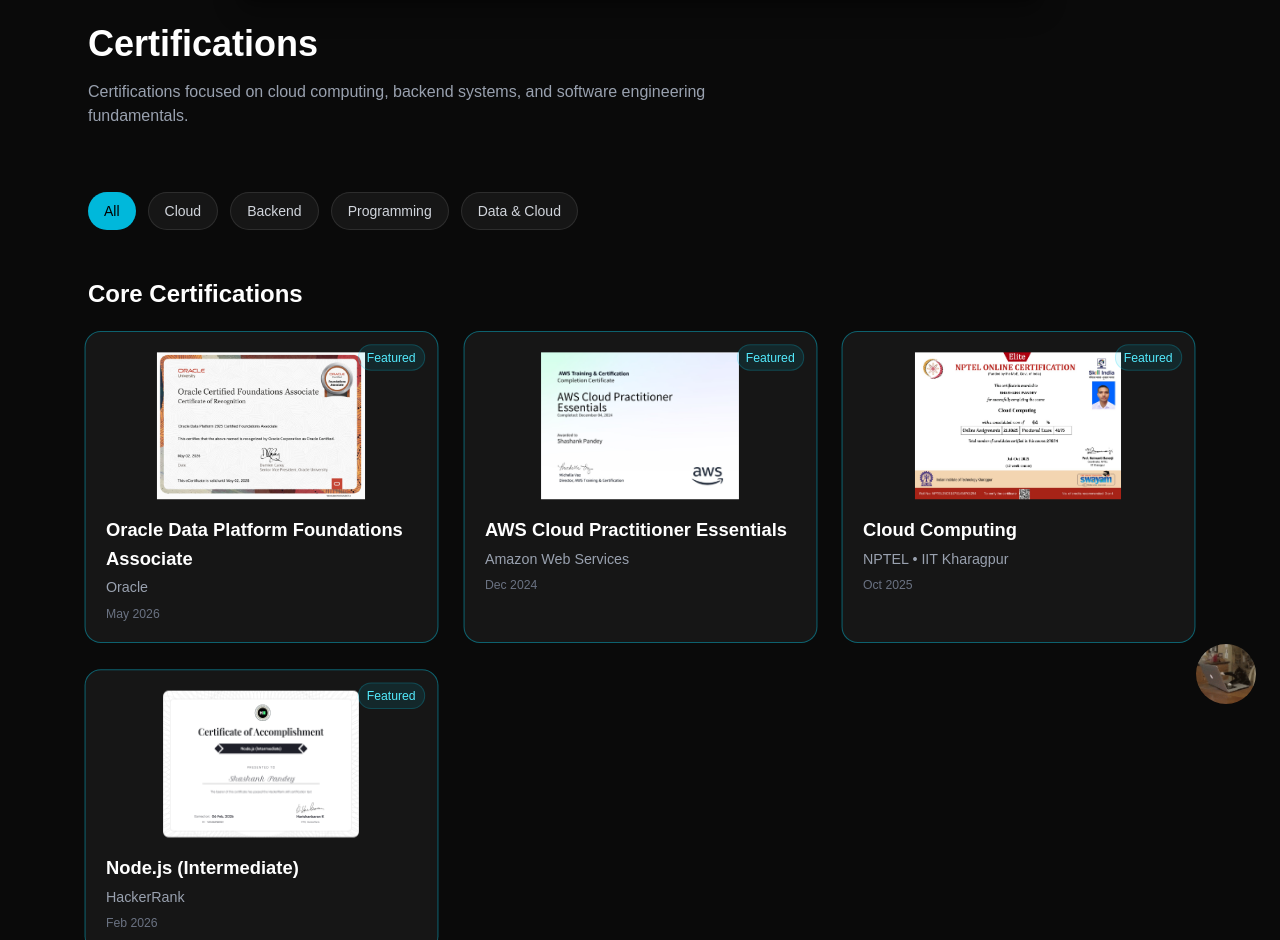
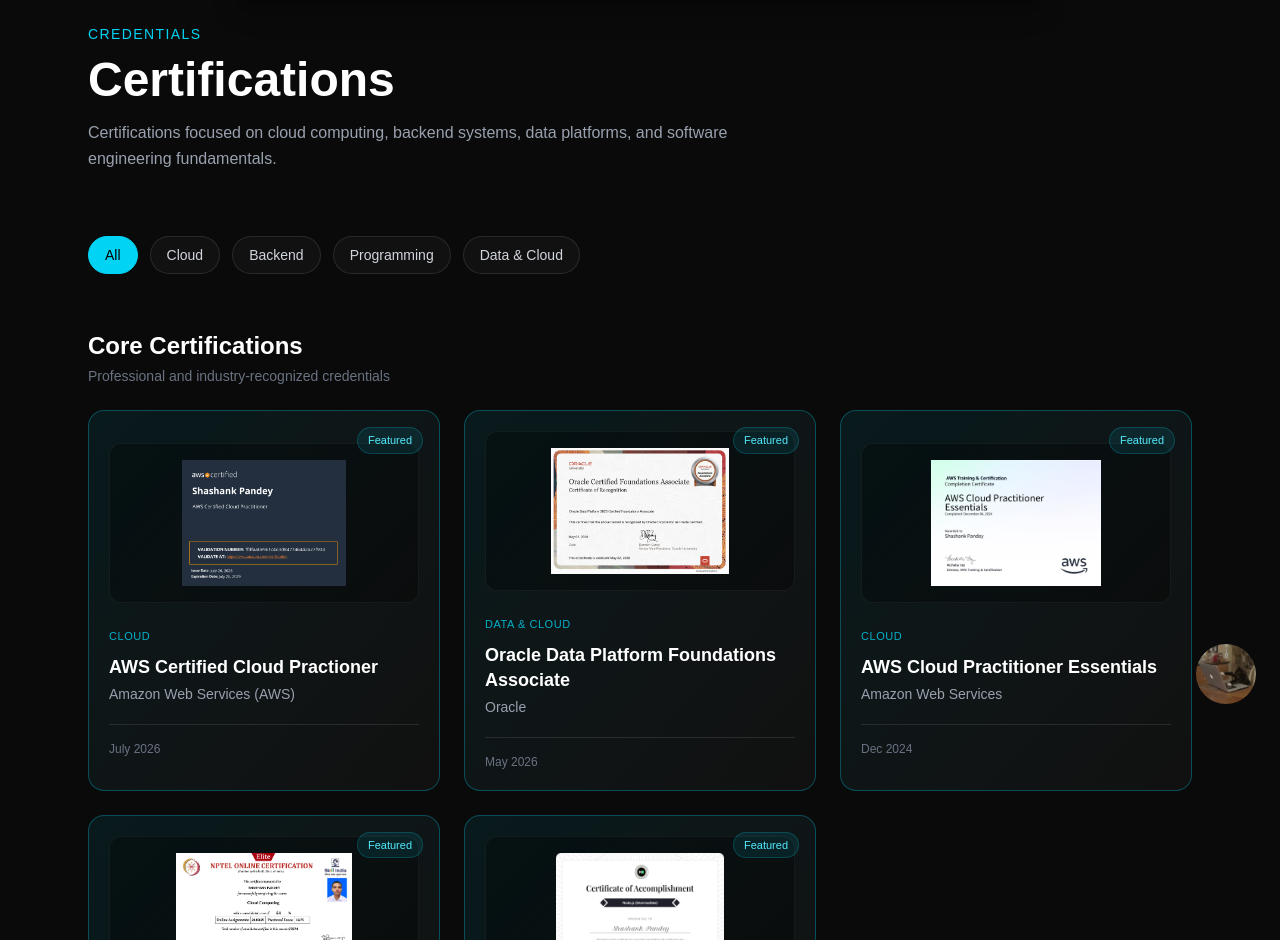
Before and after one commit to shashankpandey04/myportfolio, a Next.js app: page /certifications in a window 1280 px wide. Shown: the part 72-1012 px from the top of the page. Built offline with nearby package versions, Linux system fonts and the light colour scheme.

Commit message:
Updated Certifications

```diff
--- a/app/certifications/page.tsx
+++ b/app/certifications/page.tsx
@@ -1,145 +1,269 @@
 "use client";
 
-import { useState } from "react";
+import { useMemo, useState } from "react";
+import { useRouter, useSearchParams } from "next/navigation";
+
 import CertificationCard from "@/components/certifications/CertificationCard";
 import CertificateModal from "@/components/certifications/CertificateModal";
 
-export default function CertificationsPage() {
-  const [selectedCert, setSelectedCert] = useState<string | null>(null);
-  const [filter, setFilter] = useState("All");
-
 const coreCertifications = [
   {
+    uid: "aws-certified-cloud-practioner",
+    title: "AWS Certified Cloud Practioner",
+    issuer: "Amazon Web Services (AWS)",
+    date: "July 2026",
+    image: "/certifications/aws-certified-cloud-practioner.png",
+    category: "Cloud",
+    credentialId: "ffdfaa0e961c4d3d847746442a27f903",
+    credentialUrl: "https://www.credly.com/badges/1d6c627b-0848-4b69-b308-842ea22287fd/public_url",
+  },
+  {
+    uid: "oracle-data-platform-foundations",
     title: "Oracle Data Platform Foundations Associate",
     issuer: "Oracle",
     date: "May 2026",
     image: "/certifications/oracle-foundations-dbms.png",
     category: "Data & Cloud",
+    credentialId: "",
+    credentialUrl: "",
   },
   {
+    uid: "aws-cloud-practitioner",
     title: "AWS Cloud Practitioner Essentials",
     issuer: "Amazon Web Services",
     date: "Dec 2024",
     image: "/certifications/aws-cloud-practitioner.png",
     category: "Cloud",
+    credentialId: "",
+    credentialUrl: "",
   },
   {
+    uid: "nptel-cloud-computing",
     title: "Cloud Computing",
     issuer: "NPTEL • IIT Kharagpur",
     date: "Oct 2025",
     image: "/certifications/nptel-cloud-computing.png",
     category: "Cloud",
+    credentialId: "",
+    credentialUrl: "",
   },
   {
+    uid: "nodejs-intermediate",
     title: "Node.js (Intermediate)",
     issuer: "HackerRank",
     date: "Feb 2026",
     image: "/certifications/nodejs_hackerrank.png",
     category: "Backend",
+    credentialId: "",
+    credentialUrl: "",
   },
 ];
 
 const additionalCertifications = [
   {
+    uid: "dsa-lpu",
     title: "Data Structures & Algorithms",
     issuer: "Lovely Professional University",
     date: "Dec 2024",
     image: "/certifications/dsa_neocolab.png",
     category: "Programming",
+    credentialId: "YOUR-LPU-CREDENTIAL-ID",
+    credentialUrl: "",
   },
   {
+    uid: "oops-cpp-lpu",
     title: "Object-Oriented Programming with C++",
     issuer: "Lovely Professional University",
     date: "Dec 2024",
     image: "/certifications/oops_neocolab.png",
     category: "Programming",
+    credentialId: "YOUR-LPU-CREDENTIAL-ID",
+    credentialUrl: "",
   },
 ];
 
-  const filterCerts = (certs: any[]) =>
+const allCertifications = [
+  ...coreCertifications,
+  ...additionalCertifications,
+];
+
+export default function CertificationsPage() {
+  const router = useRouter();
+  const searchParams = useSearchParams();
+
+  const [filter, setFilter] = useState("All");
+
+  const uid = searchParams.get("uid");
+
+  const selectedCert = useMemo(() => {
+    if (!uid) return null;
+
+    return (
+      allCertifications.find(
+        (cert) => cert.uid === uid
+      ) ?? null
+    );
+  }, [uid]);
+
+  const filteredCore =
     filter === "All"
-      ? certs
-      : certs.filter((cert) => cert.category === filter);
+      ? coreCertifications
+      : coreCertifications.filter(
+          (cert) => cert.category === filter
+        );
 
-  const filteredCore = filterCerts(coreCertifications);
-  const filteredAdditional = filterCerts(additionalCertifications);
+  const filteredAdditional =
+    filter === "All"
+      ? additionalCertifications
+      : additionalCertifications.filter(
+          (cert) => cert.category === filter
+        );
+
+  const openCertificate = (uid: string) => {
+    const params = new URLSearchParams(searchParams.toString());
+
+    params.set("uid", uid);
+
+    router.push(
+      `/certifications?${params.toString()}`,
+      { scroll: false }
+    );
+  };
+
+  const closeCertificate = () => {
+    const params = new URLSearchParams(searchParams.toString());
+
+    params.delete("uid");
+
+    const query = params.toString();
+
+    router.push(
+      query
+        ? `/certifications?${query}`
+        : "/certifications",
+      { scroll: false }
+    );
+  };
 
   return (
     <main className="max-w-6xl mx-auto px-6 py-24">
 
+      {/* Header */}
       <div className="mb-16">
-        <h1 className="text-4xl font-bold text-white">
+        <p className="text-sm text-cyan-400 font-medium tracking-widest uppercase">
+          Credentials
+        </p>
+
+        <h1 className="text-4xl md:text-5xl font-bold text-white mt-3">
           Certifications
         </h1>
 
-        <p className="mt-4 text-gray-400 max-w-2xl">
-          Certifications focused on cloud computing, backend systems, and software engineering fundamentals.
+        <p className="mt-4 text-gray-400 max-w-2xl leading-relaxed">
+          Certifications focused on cloud computing, backend
+          systems, data platforms, and software engineering
+          fundamentals.
         </p>
       </div>
 
-      <div className="flex flex-wrap gap-3 mb-12">
-        {["All", "Cloud", "Backend", "Programming", "Data & Cloud"].map((cat) => (
+      {/* Filters */}
+      <div className="flex flex-wrap gap-3 mb-14">
+        {[
+          "All",
+          "Cloud",
+          "Backend",
+          "Programming",
+          "Data & Cloud",
+        ].map((cat) => (
           <button
             key={cat}
+            type="button"
             onClick={() => setFilter(cat)}
-            className={`px-4 py-2 rounded-full text-sm transition
+            className={`
+              px-4 py-2 rounded-full text-sm
+              border transition-all
               ${
                 filter === cat
-                  ? "bg-cyan-500 text-black"
-                  : "bg-white/5 border border-white/10 text-gray-300 hover:border-cyan-400/40"
-              }`}
+                  ? "bg-cyan-400 border-cyan-400 text-black"
+                  : "bg-white/[0.03] border-white/10 text-gray-300 hover:border-cyan-400/40"
+              }
+            `}
           >
             {cat}
           </button>
         ))}
       </div>
 
+      {/* Core */}
       {filteredCore.length > 0 && (
-        <>
-          <h2 className="text-2xl font-semibold text-white mb-6">
+        <section>
+          <div className="flex items-end justify-between mb-6">
+            <div>
+              <h2 className="text-2xl font-semibold text-white">
                 Core Certifications
               </h2>
 
-          <div className="grid md:grid-cols-2 lg:grid-cols-3 gap-8 mb-16">
-            {filteredCore.map((cert, i) => (
+              <p className="text-sm text-gray-500 mt-1">
+                Professional and industry-recognized credentials
+              </p>
+            </div>
+          </div>
+
+          <div className="grid md:grid-cols-2 lg:grid-cols-3 gap-6 mb-16">
+            {filteredCore.map((cert) => (
               <CertificationCard
-                key={i}
+                key={cert.uid}
                 {...cert}
                 variant="core"
-                onClick={() => setSelectedCert(cert.image)}
+                onClick={() =>
+                  openCertificate(cert.uid)
+                }
               />
             ))}
           </div>
-        </>
+        </section>
       )}
 
+      {/* Additional */}
       {filteredAdditional.length > 0 && (
-        <>
-          <h2 className="text-2xl font-semibold text-gray-300 mb-6">
+        <section>
+          <div className="mb-6">
+            <h2 className="text-2xl font-semibold text-gray-200">
               Additional Learning
             </h2>
 
-          <div className="grid md:grid-cols-2 lg:grid-cols-3 gap-8">
-            {filteredAdditional.map((cert, i) => (
+            <p className="text-sm text-gray-500 mt-1">
+              Academic and supplemental technical credentials
+            </p>
+          </div>
+
+          <div className="grid md:grid-cols-2 lg:grid-cols-3 gap-6">
+            {filteredAdditional.map((cert) => (
               <CertificationCard
-                key={i}
+                key={cert.uid}
                 {...cert}
                 variant="default"
-                onClick={() => setSelectedCert(cert.image)}
+                onClick={() =>
+                  openCertificate(cert.uid)
+                }
               />
             ))}
           </div>
-        </>
+        </section>
       )}
 
+      {/* Modal */}
       {selectedCert && (
         <CertificateModal
-          image={selectedCert}
-          title="Certificate"
-          onClose={() => setSelectedCert(null)}
+          image={selectedCert.image}
+          title={selectedCert.title}
+          issuer={selectedCert.issuer}
+          date={selectedCert.date}
+          category={selectedCert.category}
+          credentialId={selectedCert.credentialId}
+          credentialUrl={selectedCert.credentialUrl}
+          onClose={closeCertificate}
         />
       )}
-
     </main>
   );
 }
--- a/components/certifications/CertificationCard.tsx
+++ b/components/certifications/CertificationCard.tsx
@@ -4,6 +4,7 @@
   date: string;
   image: string;
   category: string;
+  credentialId?: string;
   onClick?: () => void;
   variant?: "core" | "default";
 };
@@ -14,48 +15,85 @@
   date,
   image,
   category,
+  credentialId,
   onClick,
   variant = "default",
 }: Props) {
   const isCore = variant === "core";
 
   return (
-    <div
+    <button
+      type="button"
       onClick={onClick}
       className={`
-        relative cursor-pointer rounded-2xl overflow-hidden border transition-all duration-300
+        group relative w-full text-left cursor-pointer
+        rounded-2xl overflow-hidden border
+        transition-all duration-300
         ${
           isCore
-            ? "border-cyan-400/40 bg-white/5 hover:border-cyan-400 hover:shadow-[0_0_30px_rgba(0,255,255,0.15)] scale-[1.02]"
-            : "border-white/10 bg-white/5 hover:border-cyan-400/30"
+            ? `
+              border-cyan-400/30
+              bg-gradient-to-br from-cyan-400/[0.08] to-white/[0.03]
+              hover:border-cyan-400/70
+              hover:shadow-[0_0_35px_rgba(0,255,255,0.12)]
+              hover:-translate-y-1
+            `
+            : `
+              border-white/10
+              bg-white/[0.03]
+              hover:border-cyan-400/30
+              hover:bg-white/[0.05]
+              hover:-translate-y-1
+            `
         }
       `}
     >
       {isCore && (
-        <div className="absolute top-3 right-3 text-xs px-2 py-1 rounded-full bg-cyan-400/10 text-cyan-300 border border-cyan-400/20">
+        <div className="absolute top-4 right-4 z-10 text-[11px] font-medium px-2.5 py-1 rounded-full bg-cyan-400/10 text-cyan-300 border border-cyan-400/20">
           Featured
         </div>
       )}
 
       <div className="p-5">
+        {/* Certificate Image */}
+        <div className="h-40 rounded-xl bg-black/30 border border-white/5 flex items-center justify-center overflow-hidden">
           <img
             src={image}
             alt={title}
-          className="w-full h-36 object-contain mb-4"
+            className="w-full h-full object-contain p-4 transition-transform duration-500 group-hover:scale-[1.03]"
           />
+        </div>
 
-        <h3 className="text-lg font-semibold text-white">
+        {/* Category */}
+        <div className="mt-5">
+          <span className="text-[11px] uppercase tracking-wider text-cyan-400/80">
+            {category}
+          </span>
+        </div>
+
+        {/* Title */}
+        <h3 className="text-lg font-semibold text-white mt-2 leading-snug">
           {title}
         </h3>
 
+        {/* Issuer */}
         <p className="text-sm text-gray-400 mt-1">
           {issuer}
         </p>
 
-        <p className="text-xs text-gray-500 mt-2">
+        {/* Bottom */}
+        <div className="flex items-center justify-between mt-5 pt-4 border-t border-white/10">
+          <span className="text-xs text-gray-500">
             {date}
-        </p>
+          </span>
+
+          {credentialId && (
+            <span className="text-xs text-cyan-400 opacity-0 group-hover:opacity-100 transition-opacity">
+              View credential →
+            </span>
+          )}
         </div>
       </div>
+    </button>
   );
 }
```
Also changed, not shown: public/certifications/aws-certified-cloud-practioner.png (added). Lines whose indentation alone changed are shown as unchanged.
